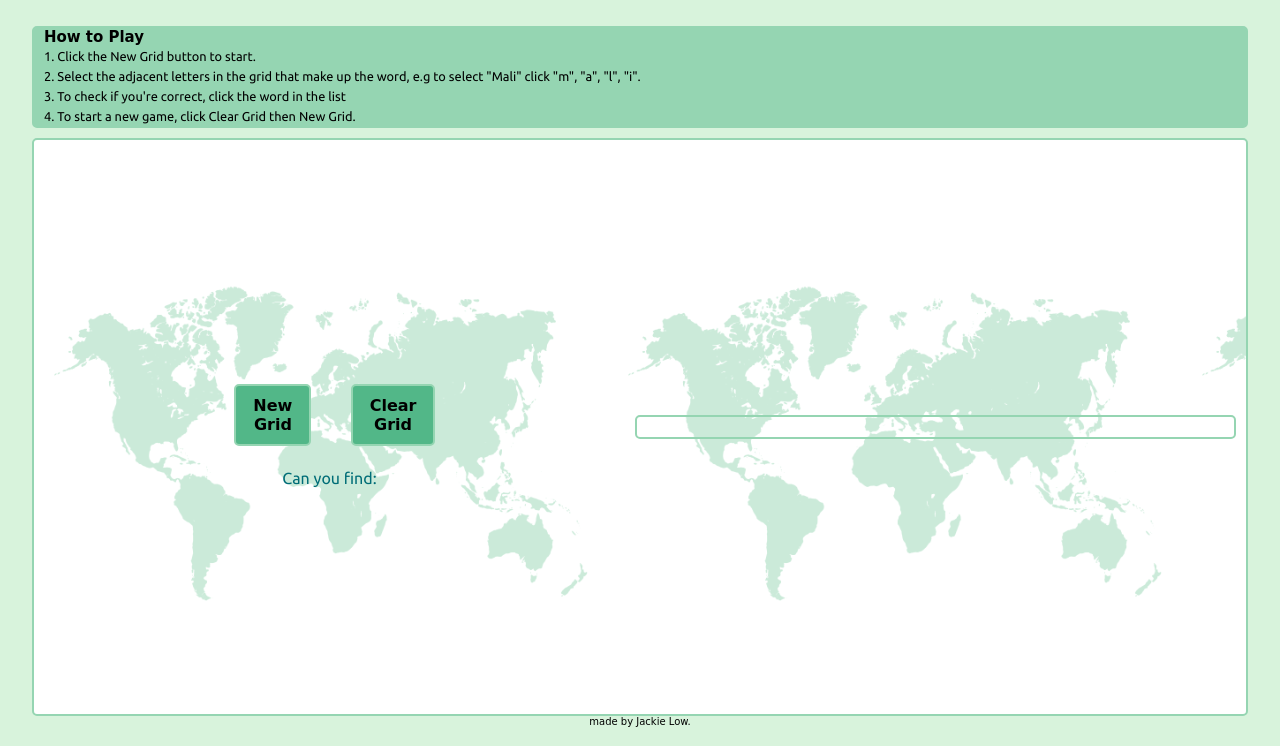
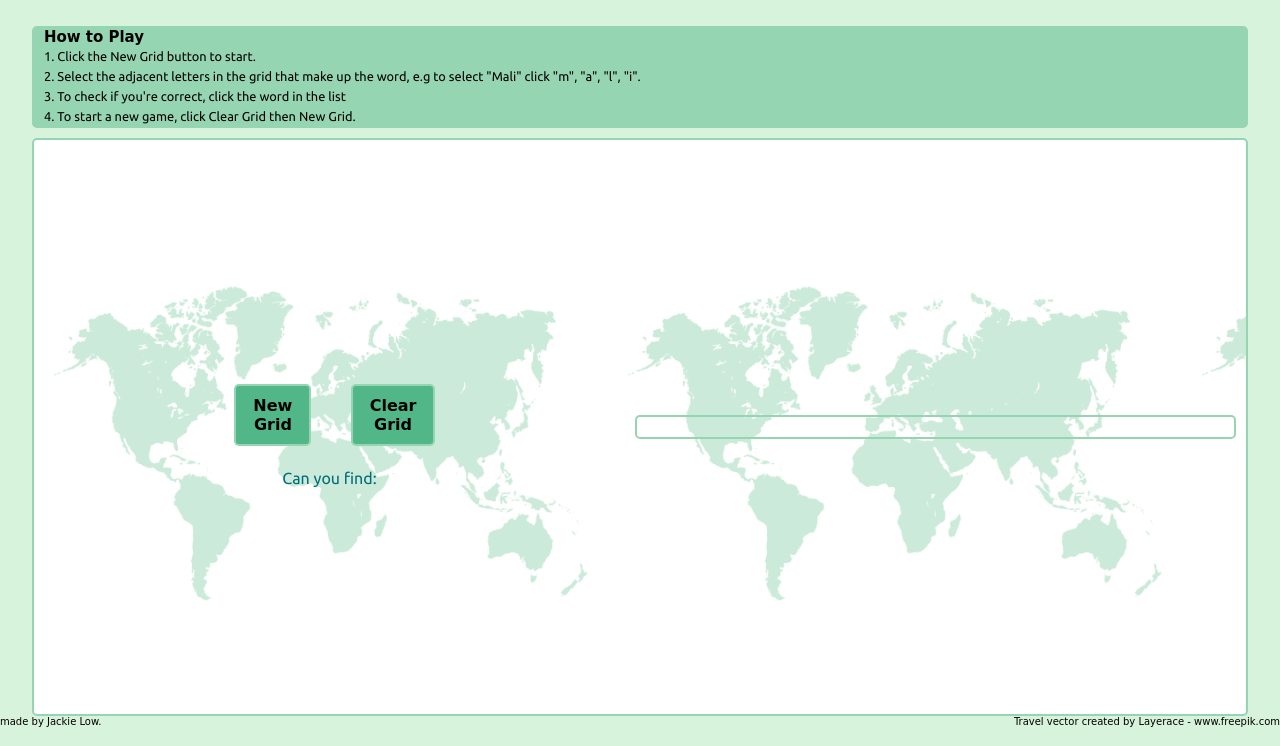
Before and after one commit to jmlow-hub/Word-Search-Game, a plain HTML site: page index.html in a window 1280 px wide. Shown: the part 54-800 px from the top of the page. Drawn offline with Linux system fonts and the light colour scheme; a web font is replaced by a local one.

Commit message:
credit added for vector image

```diff
--- a/index.html
+++ b/index.html
@@ -48,6 +48,7 @@
   </main>
   <footer>
     <p>made by Jackie Low. </p>
+    <a href='https://www.freepik.com/vectors/travel'>Travel vector created by Layerace - www.freepik.com</a>
   </footer>
 
 
--- a/styles/_footer.scss
+++ b/styles/_footer.scss
@@ -4,10 +4,19 @@ footer {
   width: 100vw;
   //height: 1vh;
   display: flex;
-  justify-content: center;
-  align-items: flex-end;
+  justify-content: space-between;
+  //align-items: flex-end;
   font-family: $primary-font;
   font-size: 10px;
+
+  a:link {
+    color: black;
+    text-decoration: none;
+  }
+
+
+
+
 
 
 
```
Also changed, not shown: styles/_footer.css, styles/styles.css.
